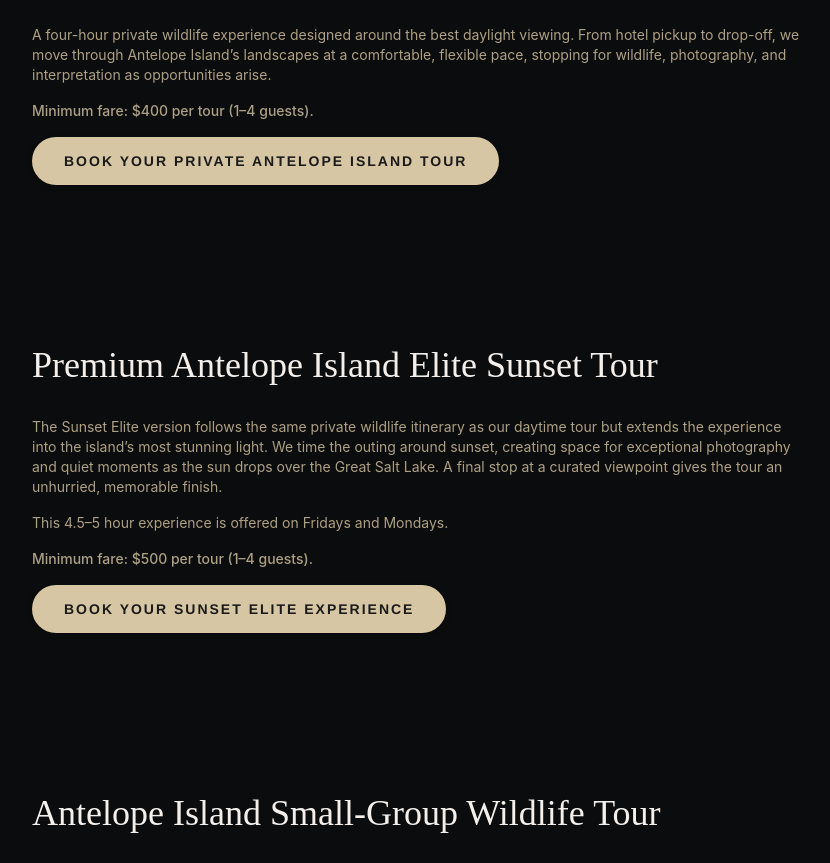
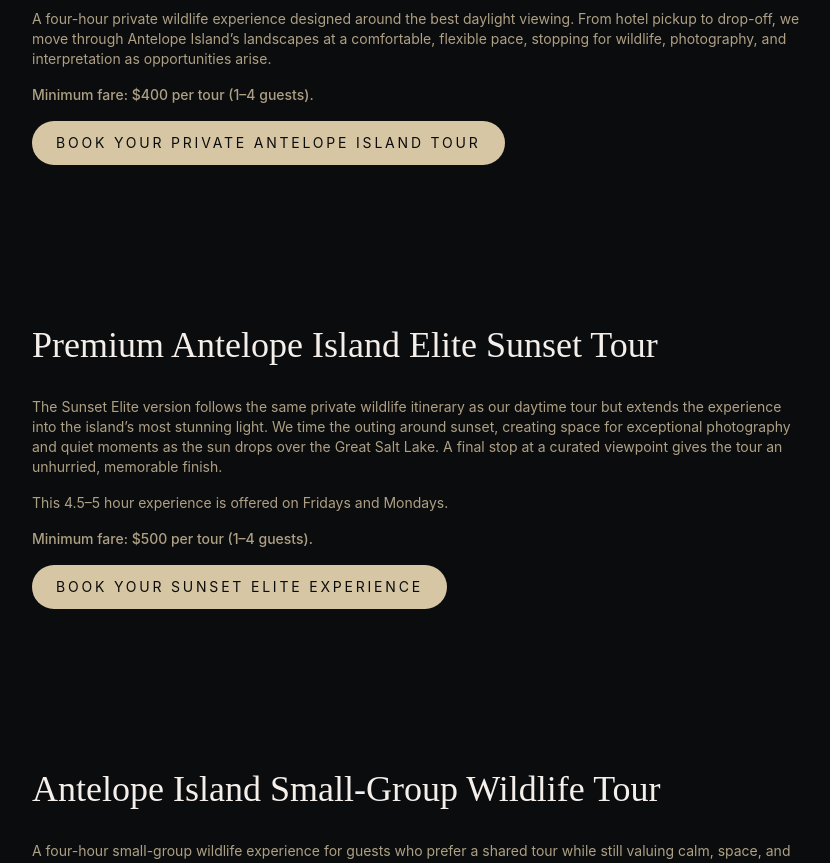
Before and after one commit to Clayton-Andersen/Safari-Utah-Flagship, a Next.js app: page /tours/antelope-island in a window 1280 px wide. Shown: the part 1920-2783 px from the top of the page, without its empty margins (32-862 px from the left). Built offline with nearby package versions, Linux system fonts and the light colour scheme; no server answers.

Commit message:
Remove Rezdy integration and restore original booking flow

```diff
--- a/app/globals.css
+++ b/app/globals.css
@@ -9,33 +9,3 @@
 body {
   @apply bg-night text-bone font-sans antialiased;
 }
-
-
-
-
-
-
-.rezdy-booking-button {
-  display: inline-block;
-  background-color: #d7c6a3;
-  color: #1a1a1a;
-  font-family: "Helvetica Neue", Helvetica, Arial, sans-serif;
-  font-weight: 600;
-  font-size: 14px;
-  letter-spacing: 2px;
-  text-transform: uppercase;
-  padding: 14px 32px;
-  border-radius: 999px;
-  text-decoration: none;
-  text-align: center;
-  border: none;
-  transition: all 0.3s ease;
-  box-shadow: 0 2px 6px rgba(0, 0, 0, 0.15);
-  cursor: pointer;
-}
-
-.rezdy-booking-button:hover {
-  background-color: #cbb896;
-  transform: translateY(-2px);
-  box-shadow: 0 6px 14px rgba(0, 0, 0, 0.2);
-}
--- a/app/page.tsx
+++ b/app/page.tsx
@@ -1,11 +1,10 @@
-import RezdyModalButton from "@/components/RezdyModalButton";
 import Image from "next/image";
 import Link from "next/link";
 import Hero from "@/components/home/Hero";
 import ValuePillars from "@/components/home/ValuePillars"; // optional – keep or remove as you like
 import Section from "@/components/shared/Section";
 import ReviewStrip from "@/components/shared/ReviewStrip"; // you can comment out until you add it
-
+import BookingButton from "@/components/shared/BookingButton";
 
 
 export default function HomePage() {
@@ -75,10 +74,10 @@ export default function HomePage() {
                 Minimum fare: $400 per tour (1–4 guests).
               </p>
               <div className="flex flex-wrap gap-3">
-                <RezdyModalButton
-  label="BOOK YOUR PRIVATE ANTELOPE ISLAND TOUR"
-  href="https://safariutah.rezdy.com/751404/premium-antelope-island-elite-sunset-tour-private"
-  />
+                <BookingButton
+                  size="sm"
+                  label="Book Your Private Antelope Island Tour"
+                />
                 <Link
                   href="/tours/antelope-island"
                   className="text-xs uppercase tracking-[0.2em] underline text-sand/70 hover:text-sand"
@@ -104,10 +103,10 @@ export default function HomePage() {
                 4.5–5 hours.
               </p>
               <div className="flex flex-wrap gap-3">
-              <RezdyModalButton
-  label="BOOK YOUR SUNSET ELITE EXPERIENCE"
-  href="https://safariutah.rezdy.com/751691/premium-antelope-island-elite-sunset-tour-private"
-/>
+                <BookingButton
+                  size="sm"
+                  label="Book Your Sunset Elite Experience"
+                />
                 <Link
                   href="/tours/antelope-island"
                   className="text-xs uppercase tracking-[0.2em] underline text-sand/70 hover:text-sand"
@@ -134,10 +133,10 @@ export default function HomePage() {
                 adult $80
               </p>
               <div className="flex flex-wrap gap-3">
-             <RezdyModalButton
-  label="BOOK THE SMALL-GROUP TOUR"
-  href="https://safariutah.rezdy.com/751694/premium-antelope-island-elite-sunset-tour-private"
-  />
+                <BookingButton
+                  size="sm"
+                  label="Book the Small-Group Tour"
+                />
                 <Link
                   href="/tours/antelope-island#small-group"
                   className="text-xs uppercase tracking-[0.2em] underline text-sand/70 hover:text-sand"
--- a/app/tours/antelope-island/page.tsx
+++ b/app/tours/antelope-island/page.tsx
@@ -1,4 +1,3 @@
-import RezdyModalButton from "@/components/RezdyModalButton";
 import Section from "@/components/shared/Section";
 import BookingButton from "@/components/shared/BookingButton";
 import Image from "next/image";
@@ -32,12 +31,7 @@ export default function AntelopeIslandTourPage() {
             <p className="max-w-xl text-sm md:text-base text-sand/80">
               Explore Antelope Island’s sweeping landscapes, diverse ecosystems, and remarkable wildlife with an experienced safari-trained guide.
             </p>
-
-<RezdyModalButton
-  label="BOOK YOUR PRIVATE ANTELOPE ISLAND TOUR"
-  href="https://safariutah.rezdy.com/751404/premium-antelope-island-elite-sunset-tour-private"
-  />
-
+            <BookingButton label="Book your private Antelope Island tour" size="md" />
           </div>
         </div>
       </section>
@@ -88,14 +82,7 @@ export default function AntelopeIslandTourPage() {
           <p className="font-medium">
             Minimum fare: $400 per tour (1–4 guests).
           </p>
-
-
-<RezdyModalButton
-  label="BOOK YOUR PRIVATE ANTELOPE ISLAND TOUR"
-  href="https://safariutah.rezdy.com/751404/premium-antelope-island-elite-sunset-tour-private"
-  />
-
-
+          <BookingButton label="Book your private Antelope Island tour" />
         </div>
       </Section>
 
@@ -111,13 +98,7 @@ export default function AntelopeIslandTourPage() {
           <p className="font-medium">
             Minimum fare: $500 per tour (1–4 guests).
           </p>
-
-<RezdyModalButton
-  label="BOOK YOUR SUNSET ELITE EXPERIENCE"
-  href="https://safariutah.rezdy.com/751691/premium-antelope-island-elite-sunset-tour-private"
-/>
-
-
+          <BookingButton label="Book your Sunset Elite experience" />
         </div>
       </Section>
       {/* Small-group shared tour */}
@@ -142,12 +123,7 @@ export default function AntelopeIslandTourPage() {
             Pricing: 1 adult $160 · 2+ adults $140 per person · Youth with
             adult $80.
           </p>
-
-<RezdyModalButton
-  label="BOOK THE SMALL-GROUP TOUR"
-  href="https://safariutah.rezdy.com/751694/premium-antelope-island-elite-sunset-tour-private"
-  />
-
+          <BookingButton label="Book the Small-Group Tour" />
         </div>
       </Section>
 
@@ -175,11 +151,7 @@ export default function AntelopeIslandTourPage() {
               A four-hour private wildlife and island experience designed around the best
               daylight viewing.
             </p>
-   <RezdyModalButton
-  label="BOOK YOUR PRIVATE ANTELOPE ISLAND TOUR"
-  href="https://safariutah.rezdy.com/751404/premium-antelope-island-elite-sunset-tour-private"
-  />
-
+            <BookingButton label="Book your private Antelope Island tour" />
           </div>
           <div className="space-y-2 border border-sand/20 rounded-2xl p-6 bg-night/60">
             <span className="inline-block px-2 py-1 text-[10px] uppercase tracking-[0.2em] bg-night text-sand border border-sand/30 rounded-md">
@@ -191,12 +163,7 @@ export default function AntelopeIslandTourPage() {
             <p>
               A 4.5–5 hour private sunset experience offered Fridays and Mondays.
             </p>
-
-<RezdyModalButton
-  label="BOOK YOUR SUNSET ELITE EXPERIENCE"
-  href="https://safariutah.rezdy.com/751691/premium-antelope-island-elite-sunset-tour-private"
-/>
-
+            <BookingButton label="Book your Sunset Elite experience" />
           </div>
           <div className="border border-sand/20 rounded-2xl p-6 bg-night/60 space-y-3">
             <span className="inline-block px-2 py-1 text-[10px] uppercase tracking-[0.2em] bg-night text-sand border border-sand/30 rounded-md">
@@ -212,11 +179,7 @@ export default function AntelopeIslandTourPage() {
             </p>
 
             <div>
-              <RezdyModalButton
-  label="BOOK THE SMALL-GROUP TOUR"
-  href="https://safariutah.rezdy.com/751694/premium-antelope-island-elite-sunset-tour-private"
-  />
-
+              <BookingButton size="sm" label="Book your Small-Group Tour" />
             </div>
           </div>
 
--- a/components/home/Hero.tsx
+++ b/components/home/Hero.tsx
@@ -1,4 +1,4 @@
-import RezdyModalButton from "@/components/RezdyModalButton";
+import BookingButton from "../shared/BookingButton";
 import Image from "next/image";
 import Link from "next/link";
 
@@ -24,11 +24,10 @@ export default function Hero() {
           </p>
 
           <div className="flex flex-col sm:flex-row gap-4 text-xs sm:text-sm">
-   <RezdyModalButton
-  label="BOOK YOUR PRIVATE ANTELOPE ISLAND TOUR"
-  href="https://safariutah.rezdy.com/751404/premium-antelope-island-elite-sunset-tour-private"
-  />
-
+            <BookingButton
+              size="lg"
+              label="Book your private Antelope Island tour"
+            />
             <Link
               href="#tours"
               className="inline-flex items-center justify-center rounded-full border border-sand/70 px-6 py-3 uppercase tracking-[0.2em] text-sand hover:bg-sand hover:text-night transition"
--- a/components/layout/Header.tsx
+++ b/components/layout/Header.tsx
@@ -1,8 +1,9 @@
 "use client";
-import RezdyModalButton from "@/components/RezdyModalButton";
+
 import Link from "next/link";
 import { useState } from "react";
 import MobileMenu from "./MobileMenu";
+import BookingButton from "../shared/BookingButton";
 
 const navItems = [
   { href: "/", label: "Home" },
@@ -35,7 +36,7 @@ export default function Header() {
               {item.label}
             </Link>
           ))}
-          <RezdyModalButton label="BOOK NOW" href="https://safariutah.rezdy.com" />
+          <BookingButton size="sm" />
         </nav>
 
         <button
```
